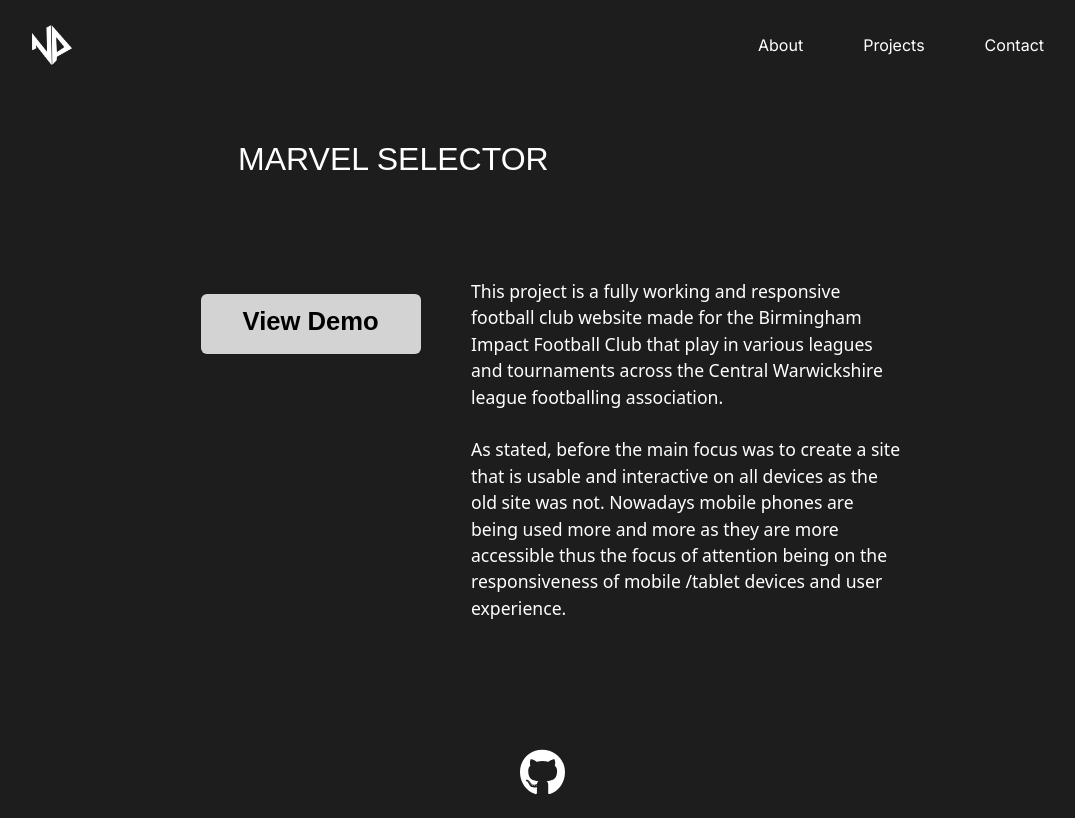
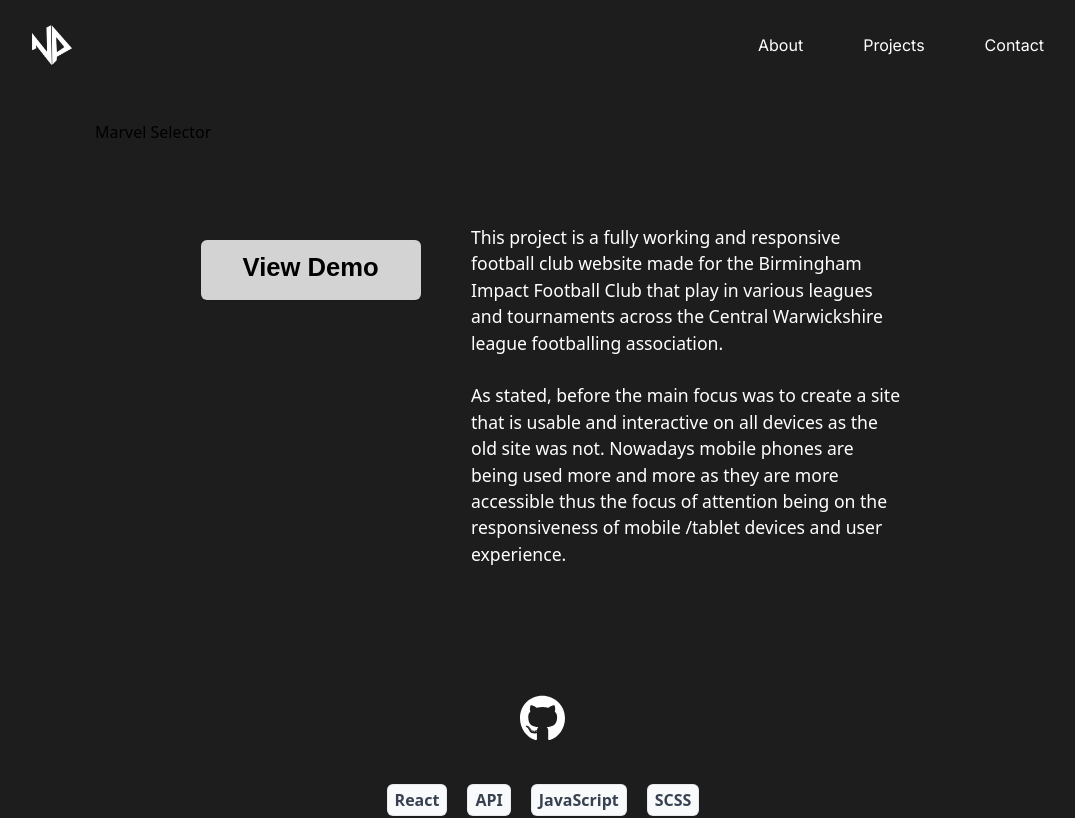
Before and after one commit to Nathan-47/nathanparchment.com-v03, a React (Create React App) app: page /marvelapi in a window 1280 px wide. Shown: the top 818 px of the page, without its empty margins (97-1172 px from the left). Built offline with nearby package versions, Linux system fonts and the light colour scheme; a web font is replaced by a local one.

Commit message:
Add files via upload

```diff
--- a/src/pages/marvelapi.js
+++ b/src/pages/marvelapi.js
@@ -34,7 +34,7 @@
     return (
         <div ref={scope}
         className='width-body'>
-            <div className='project-heading'>
+            <div className='project-heading-default'>
               <p>Marvel Selector</p>
             </div>
             <div className="project-body">
```
